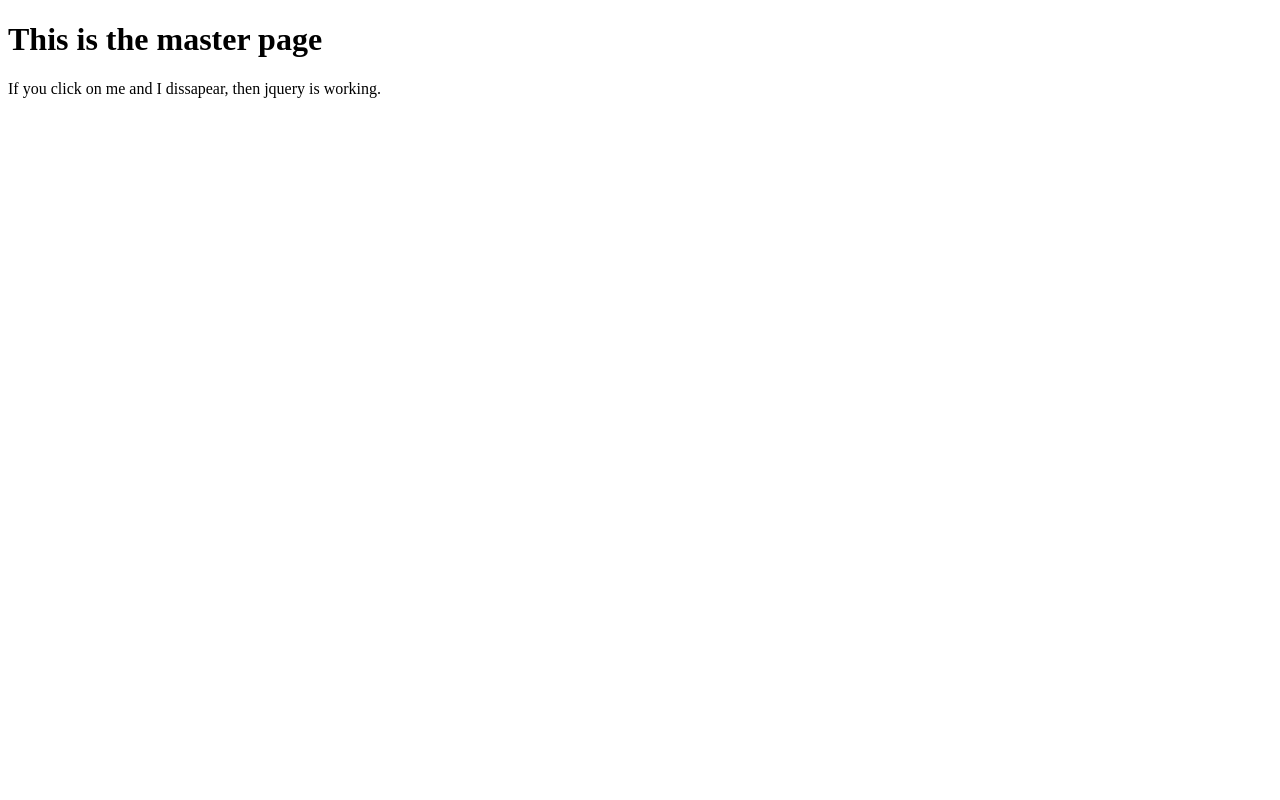
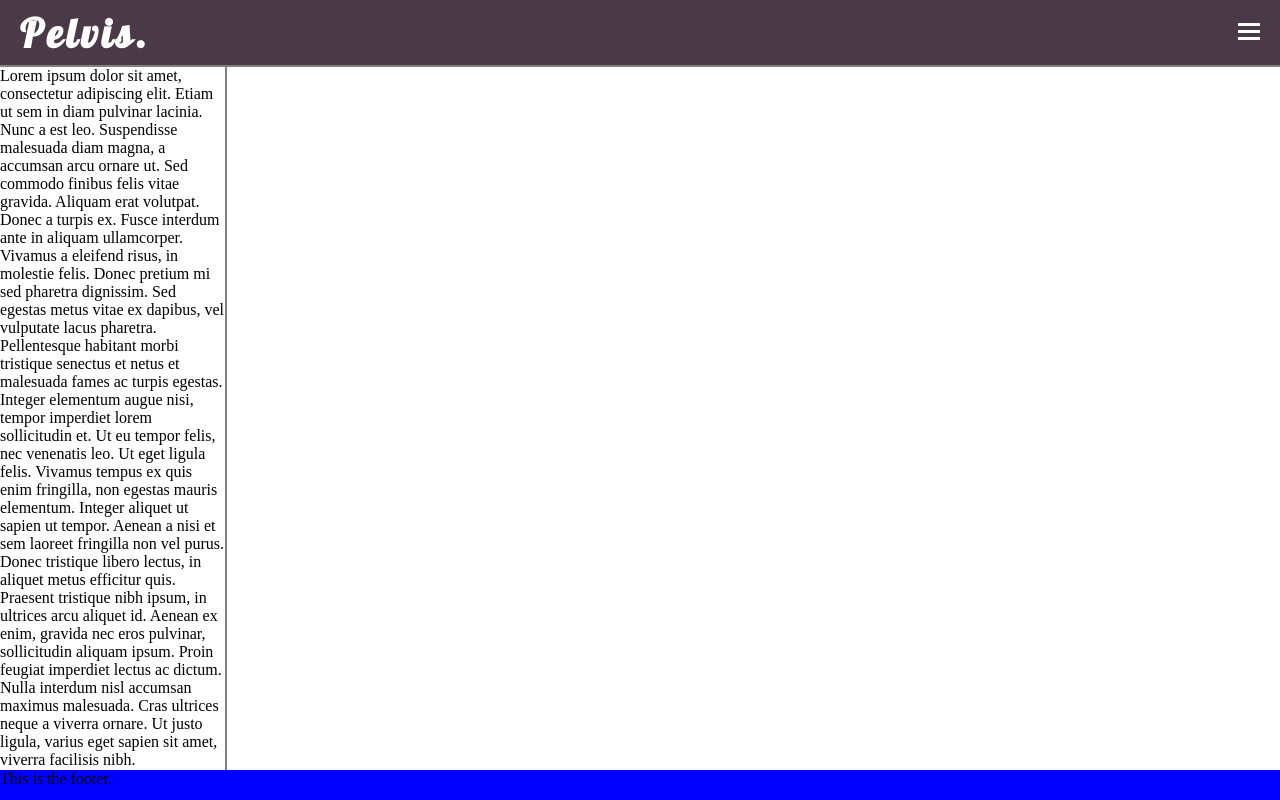
Before and after one commit to jstarw/realtime-location-tracking, a website: page web/master/index.html in a window 1280 px wide. Drawn offline with nearby package versions, Linux system fonts and the light colour scheme; some packages are replaced by stand-ins of ours; no server answers.

Commit message:
basic format of web client

```diff
--- a/web/master/index.html
+++ b/web/master/index.html
@@ -3,12 +3,30 @@
 <head>
   <meta charset="UTF-8">
   <title>Master Client</title>
+  <link href='http://fonts.googleapis.com/css?family=Raleway' rel='stylesheet' type='text/css'>
+  <link href='http://fonts.googleapis.com/css?family=Lobster' rel='stylesheet' type='text/css'>
   <link rel="stylesheet" href="/style.css">
+
 </head>
 <body>
-  <h1>This is the master page</h1>
-  <p>If you click on me and I dissapear, then jquery is working.</p>
-  <div id="location"></div>
+  <div class="header">
+    <h1>Pelvis.</h1>
+    <div class="menu-button"><img src="images/icon-menu-white.png"/></div>
+  </div>
+  <div class="container">
+    <div id="map">
+      <div id="location"></div>
+    </div>
+    <div id="menu">
+      Lorem ipsum dolor sit amet, consectetur adipiscing elit. Etiam ut sem in diam pulvinar lacinia. Nunc a est leo. Suspendisse malesuada diam magna, a accumsan arcu ornare ut. Sed commodo finibus felis vitae gravida. Aliquam erat volutpat. Donec a turpis ex. Fusce interdum ante in aliquam ullamcorper. Vivamus a eleifend risus, in molestie felis. Donec pretium mi sed pharetra dignissim. Sed egestas metus vitae ex dapibus, vel vulputate lacus pharetra. Pellentesque habitant morbi tristique senectus et netus et malesuada fames ac turpis egestas. Integer elementum augue nisi, tempor imperdiet lorem sollicitudin et.
+
+Ut eu tempor felis, nec venenatis leo. Ut eget ligula felis. Vivamus tempus ex quis enim fringilla, non egestas mauris elementum. Integer aliquet ut sapien ut tempor. Aenean a nisi et sem laoreet fringilla non vel purus. Donec tristique libero lectus, in aliquet metus efficitur quis. Praesent tristique nibh ipsum, in ultrices arcu aliquet id. Aenean ex enim, gravida nec eros pulvinar, sollicitudin aliquam ipsum. Proin feugiat imperdiet lectus ac dictum. Nulla interdum nisl accumsan maximus malesuada. Cras ultrices neque a viverra ornare. Ut justo ligula, varius eget sapien sit amet, viverra facilisis nibh.
+    </div>
+
+    <div class="footer">This is the footer.</div>
+  </div>
+
+
 
   <script src="https://code.jquery.com/jquery-1.10.2.min.js"></script>
   <script src="/socket.io/socket.io.js"></script>
@@ -23,5 +41,19 @@
       $('#location').append($('<li>').text('username: ' + loc.username + ', latitude: ' + loc.latitude + ', longitude: ' + loc.longitude))
     });
 	</script>
+  <script type="text/javascript"
+      src="https://maps.googleapis.com/maps/api/js?key=AIzaSyA1Tvyccg69SFLyjHJXNgZksMY0Uk8qc8g">
+    </script>
+  <script type="text/javascript">
+      function initialize() {
+        var mapOptions = {
+          center: { lat: -34.397, lng: 150.644},
+          zoom: 8
+        };
+        var map = new google.maps.Map(document.getElementById('map'),
+            mapOptions);
+      }
+      google.maps.event.addDomListener(window, 'load', initialize);
+    </script>
 </body>
 </html>
--- a/web/master/main.js
+++ b/web/master/main.js
@@ -1,5 +1,6 @@
 $(document).ready(function(){
-    $("p").click(function(){
-        $(this).hide();
+    $(".menu-button").click(function() {
+      //$("#menu").toggle();
+      $("#menu").animate({width:'toggle'},225);
     });
 });
--- a/web/master/style.css
+++ b/web/master/style.css
@@ -1 +1,63 @@
 /* Put your CSS here */
+html, body {
+  margin:0;
+  padding:0;
+  width:100%;
+  height:100%;
+  position:relative;
+  display: table;
+  overflow:hidden;
+}
+body > div {
+  display:table-row;
+}
+h1 {
+  font-family: 'Lobster', sans-serif;
+  font-size: 2.5em;
+  color:white;
+  margin:0;
+  letter-spacing:0.1em;
+  padding: 8px 0 0 20px;
+  display:inline-block;
+}
+.menu-button {
+  float:right;
+  display:inline-block;
+  padding: 23px 20px 0 0;
+}
+.header {
+  width:100%;
+  background-color:#4A3A47 ;
+  border-bottom: 2px solid gray;
+  position:absolute;
+  height: 65px;
+  clear:both;
+}
+#map {
+  top:65px;
+  float:right;
+  width:100%;
+  height:100%;
+  position:absolute;
+}
+#menu {
+  border-right: 2px solid gray;
+  width: 225px;
+  height:auto;
+  float:left;
+  position:absolute;
+  top:65px;
+  bottom:0px;
+  clear:both;
+  overflow-y:scroll;
+  margin-top:2px;
+  background-color:white;
+}
+
+.footer {
+  width:100%;
+  height:30px;
+  background-color: blue;
+  position:absolute;
+  bottom:0;
+}
```
Also changed, not shown: web/master/images/icon-menu-white.png (added).
